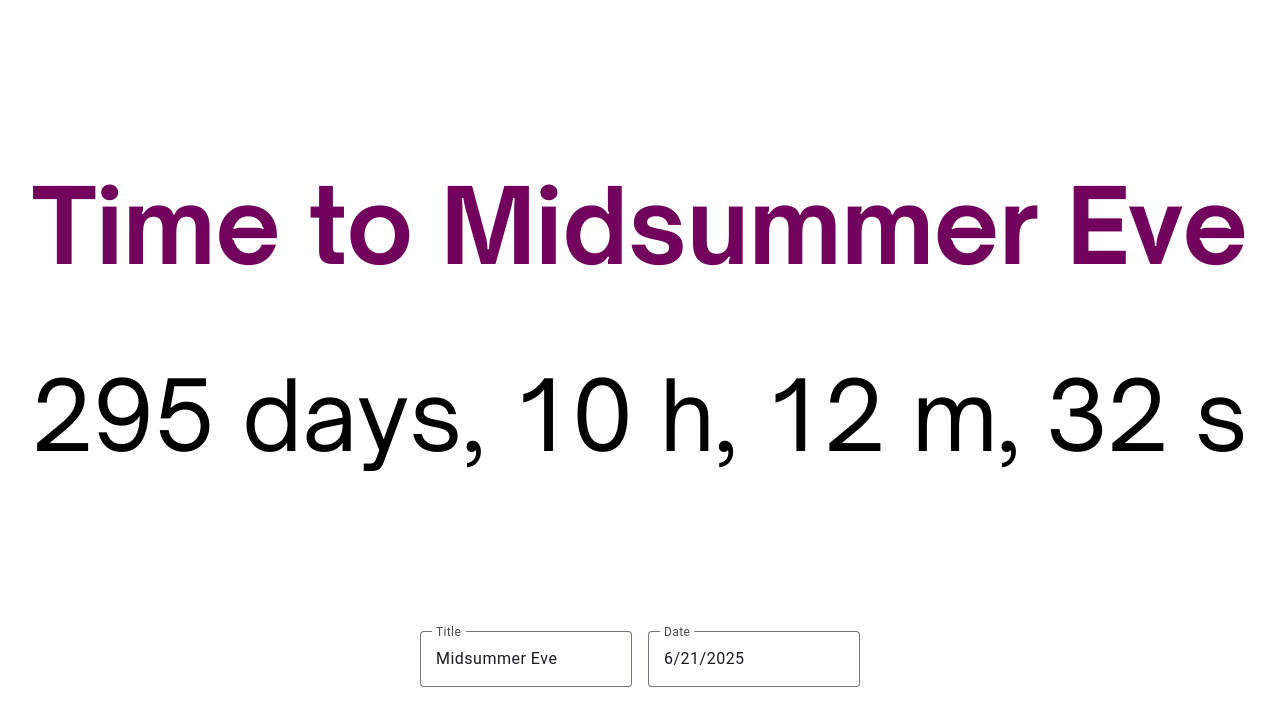
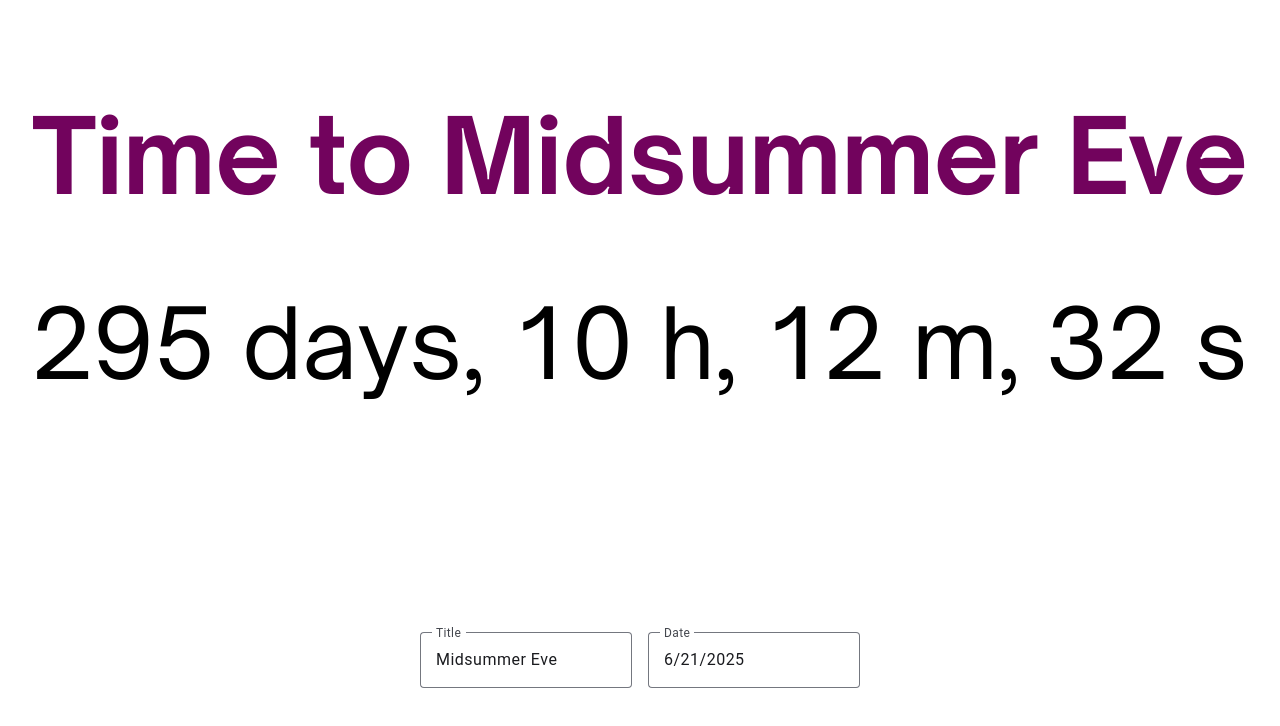
Before and after one commit to bahaar-ghafari/countdown, an Angular app: page / in a window 1280 px wide. Shown: the top 726 px of the page. Built offline with nearby package versions, Linux system fonts and the light colour scheme.

Commit message:
style: fix position of inputs

```diff
--- a/src/app/countdown/countdown.component.html
+++ b/src/app/countdown/countdown.component.html
@@ -2,7 +2,7 @@
   <div *ngIf="isLoading" class="loading">
     <mat-spinner aria-label="Loading..."></mat-spinner>
   </div>
-  <div>
+  <div class="event-box">
     <h1 class="title" aria-label="Event Title" #titleRef>
       Time to {{ titleFormControl.value }}
     </h1>
--- a/src/app/countdown/countdown.component.scss
+++ b/src/app/countdown/countdown.component.scss
@@ -12,7 +12,7 @@ $default-padding: 1rem;
   padding: $default-padding;
   box-sizing: border-box;
 }
-.de-active{
+.de-active {
   opacity: 0.1;
   background-color: rgba(255, 255, 255, 0.2);
 }
@@ -25,22 +25,23 @@ $default-padding: 1rem;
   overflow: hidden;
   text-overflow: ellipsis;
   white-space: nowrap;
-
-
-
-  // Solution one
-  // font-size: calc(7px + 2vw);
-
+  .event-box {
+    height: 50%;
+  }
   .title {
     color: $primary-color;
     font-weight: 800;
   }
-
+  .title,
+  .time {
+    flex: 0 0 auto;
+    min-height: 50%;
+    margin: 0;
+  }
   .input-group {
     display: flex;
     flex-direction: column;
     justify-content: space-between;
-    margin-top: 1rem;
   }
 
   .loading {
```
